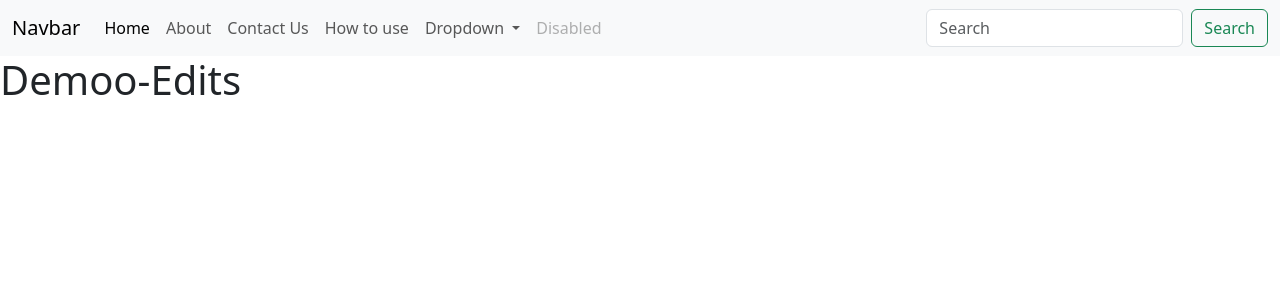
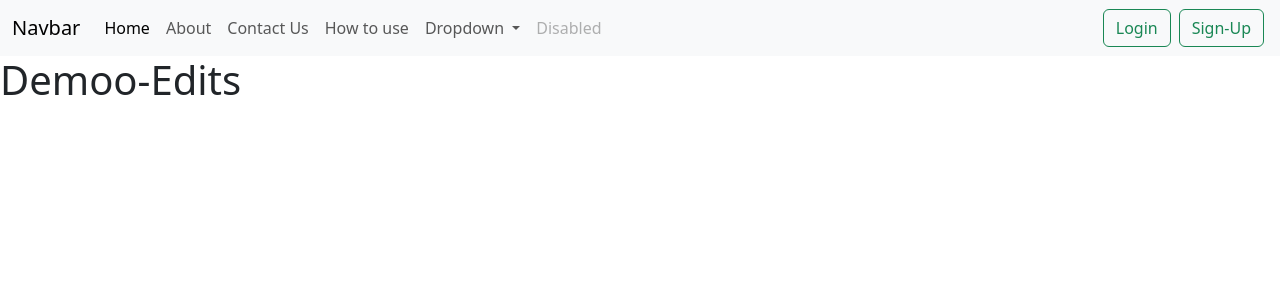
Before and after one commit to kumre005/Image_editor, a Flask app: page / in a window 1280 px wide. Shown: the top 300 px of the page. Run offline with Flask 3, Linux system fonts and the light colour scheme.

Commit message:
Index.html

```diff
--- a/templates/index.html
+++ b/templates/index.html
@@ -43,10 +43,10 @@
                 <a class="nav-link disabled" aria-disabled="true">Disabled</a>
               </li>
             </ul>
-            <form class="d-flex" role="search">
-              <input class="form-control me-2" type="search" placeholder="Search" aria-label="Search">
-              <button class="btn btn-outline-success" type="submit">Search</button>
-            </form>
+            <div class="d-flex" role="search">
+              <button class="btn btn-outline-success mx-1" type="submit">Login</button>
+              <button class="btn btn-outline-success mx-1" type="submit">Sign-Up</button>
+            </div>
           </div>
         </div>
       </nav>
```
